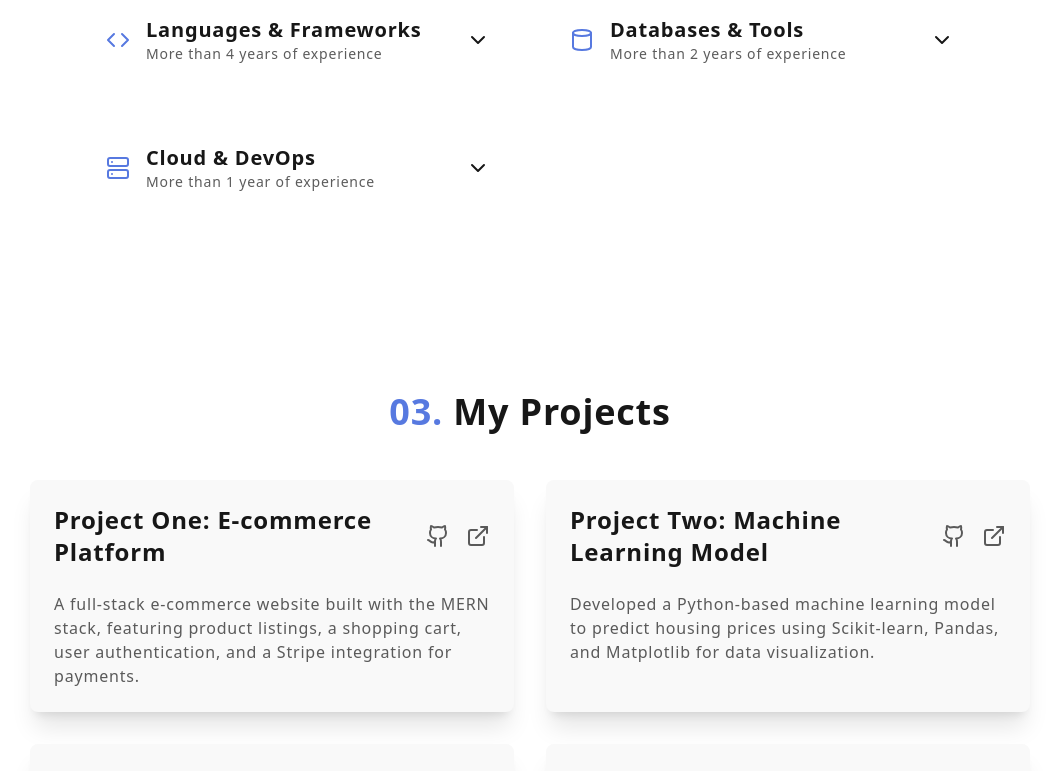
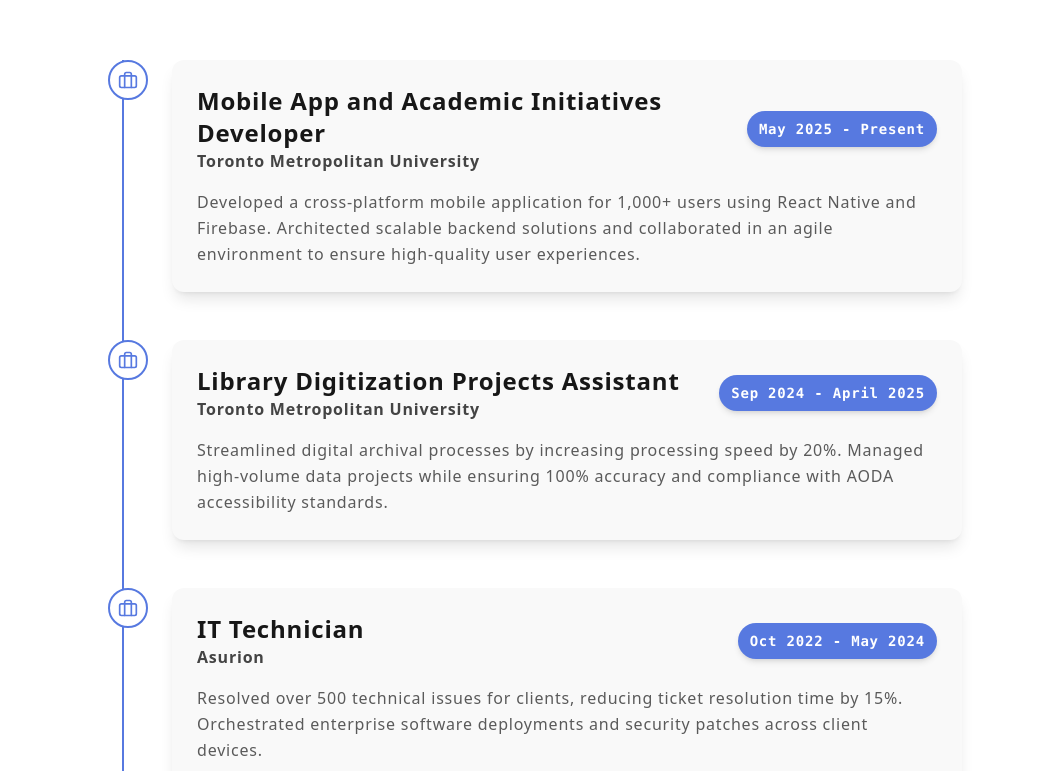
Before and after one commit to bcp579/Portfolio, a Next.js app: page / in a window 1280 px wide. Shown: the part 1540-2311 px from the top of the page, without its empty margins (110-1169 px from the left). Built offline with nearby package versions, Linux system fonts and the light colour scheme.

Commit message:
Update portfolio: Add work history, update bio and skills

```diff
--- a/app/components/Typewriter.js
+++ b/app/components/Typewriter.js
@@ -2,7 +2,7 @@
 
 import React, { useState, useEffect } from 'react';
 
-const words = ["a developer", "a coder", "an engineer", "a problem-solver"];
+const words = [ "a Full-Stack Developer", "a Python Developer" , "a Mobile App Architect", "a Data Science Enthusiast"];
 
 export default function Typewriter() {
   const [text, setText] = useState('');
--- a/app/page.js
+++ b/app/page.js
@@ -52,6 +52,13 @@
   </svg>
 );
 
+const BriefcaseIcon = (props) => (
+  <svg xmlns="http://www.w3.org/2000/svg" width="24" height="24" viewBox="0 0 24 24" fill="none" stroke="currentColor" strokeWidth="2" strokeLinecap="round" strokeLinejoin="round" {...props}>
+    <rect width="20" height="14" x="2" y="7" rx="2" ry="2" />
+    <path d="M16 21V5a2 2 0 0 0-2-2h-4a2 2 0 0 0-2 2v16" />
+  </svg>
+);
+
 
 // --- Main Portfolio Component ---
 export default function Portfolio() {
@@ -67,70 +74,91 @@
   // --- Data for your portfolio ---
   const portfolioData = {
     name: "Bhavya Patel",
-    title: "Computer Science Student & Aspiring Software Engineer",
-    about: "I am a passionate computer science student with a strong foundation in software development and problem-solving. I enjoy building applications that are scalable, efficient, and user-friendly. Currently exploring opportunities in cloud computing and machine learning.",
+    title: "Computer Science Student & Software Developer",
+    about: "I am a Bachelor of Science in Computer Science student at Toronto Metropolitan University. I specialize in full-stack mobile development and data science, with a passion for building scalable applications using React Native and Python. My background includes developing cloud-based solutions, optimizing machine learning models, and ensuring AODA compliance.",
+    experience: [
+      {
+        company: "Toronto Metropolitan University",
+        role: "Mobile App and Academic Initiatives Developer",
+        period: "May 2025 - Present",
+        description: "Developed a cross-platform mobile application for 1,000+ users using React Native and Firebase. Architected scalable backend solutions and collaborated in an agile environment to ensure high-quality user experiences.",
+      },
+      {
+        company: "Toronto Metropolitan University",
+        role: "Library Digitization Projects Assistant",
+        period: "Sep 2024 - April 2025",
+        description: "Streamlined digital archival processes by increasing processing speed by 20%. Managed high-volume data projects while ensuring 100% accuracy and compliance with AODA accessibility standards.",
+      },
+      {
+        company: "Asurion",
+        role: "IT Technician",
+        period: "Oct 2022 - May 2024",
+        description: "Resolved over 500 technical issues for clients, reducing ticket resolution time by 15%. Orchestrated enterprise software deployments and security patches across client devices.",
+      },
+    ],
     skills: [
       {
         category: "Languages & Frameworks",
-        icon: "code", // A simple string to represent the icon
-        level: "More than 4 years of experience",
+        icon: "code",
+        level: "Academic & Professional Experience",
         items: [
-          { name: "JavaScript", percentage: "90%" },
-          { name: "React / Next.js", percentage: "85%" },
-          { name: "Node.js", percentage: "80%" },
-          { name: "Python", percentage: "75%" },
+          { name: "Python (Pandas, NumPy)", percentage: "90%" },
+          { name: "React Native / JS", percentage: "85%" },
+          { name: "C / C++", percentage: "75%" },
+          { name: "Java", percentage: "70%" },
         ],
       },
       {
-        category: "Databases & Tools",
+        category: "AI & Data Science",
         icon: "database",
-        level: "More than 2 years of experience",
+        level: "Project-based Experience",
         items: [
-          { name: "SQL", percentage: "80%" },
-          { name: "MongoDB", percentage: "75%" },
-          { name: "Git / GitHub", percentage: "90%" },
-          { name: "Docker", percentage: "65%" },
+          { name: "TensorFlow / Keras", percentage: "80%" },
+          { name: "Scikit-learn", percentage: "85%" },
+          { name: "Matplotlib / Power BI", percentage: "75%" },
+          { name: "SQL / MS SQL Server", percentage: "80%" },
         ],
       },
       {
-        category: "Cloud & DevOps",
+        category: "Cloud & Tools",
         icon: "server",
-        level: "More than 1 year of experience",
+        level: "Industry Standard Tools",
         items: [
-          { name: "AWS", percentage: "60%" },
-          { name: "CI/CD", percentage: "55%" },
-          { name: "Jenkins", percentage: "40%" },
+          { name: "Firebase", percentage: "85%" },
+          { name: "Microsoft Azure", percentage: "60%" },
+          { name: "Git / GitHub", percentage: "90%" },
+          { name: "Jira / Agile", percentage: "80%" },
         ],
       },
     ],
     projects: [
       {
-        title: "Project One: E-commerce Platform",
-        description: "A full-stack e-commerce website built with the MERN stack, featuring product listings, a shopping cart, user authentication, and a Stripe integration for payments.",
-        imageUrl: "https://placehold.co/600x400/1e293b/ffffff?text=Project+One",
-        liveUrl: "#",
-        githubUrl: "#",
+        title: "TMU Student Mobile App",
+        description: "Developed and deployed a cross-platform app for 1,000+ users using React Native. Architected a robust backend with Firebase for high availability and implemented user-focused design.",
+        imageUrl: "https://placehold.co/600x400/1e293b/ffffff?text=TMU+Mobile+App",
+        liveUrl: "https://apps.apple.com/ca/app/fyeng-mobile/id6749859039", // Add link if available on App Store
+        githubUrl: "https://github.com/bcp579",
       },
       {
-        title: "Project Two: Machine Learning Model",
-        description: "Developed a Python-based machine learning model to predict housing prices using Scikit-learn, Pandas, and Matplotlib for data visualization.",
-        imageUrl: "https://placehold.co/600x400/1e293b/ffffff?text=Project+Two",
+        title: "AI-Powered Chatbot & API",
+        description: "Built a full-stack solution integrating OpenAI API with a Node.js backend and Azure SQL. Improved response accuracy by 25% and managed scalable user data.",
+        imageUrl: "https://placehold.co/600x400/1e293b/ffffff?text=AI+Chatbot",
         liveUrl: "#",
-        githubUrl: "#",
+        githubUrl: "https://github.com/bcp579",
       },
       {
-        title: "Project Three: Mobile App",
-        description: "A cross-platform mobile application using React Native for tracking personal fitness goals. Integrated with Firebase for real-time data synchronization.",
-        imageUrl: "https://placehold.co/600x400/1e293b/ffffff?text=Project+Three",
+        title: "Predictive Modeling Case Study",
+        description: "Created data-driven ML models (Linear Regression, CNN) using Python and TensorFlow. Applied hyperparameter tuning and PCA to reduce complexity by 30%.",
+        imageUrl: "https://placehold.co/600x400/1e293b/ffffff?text=Predictive+Modeling",
         liveUrl: "#",
-        githubUrl: "#",
+        githubUrl: "https://github.com/bcp579",
       },
        {
-        title: "Project Four: DevOps Pipeline",
-        description: "Designed and implemented a CI/CD pipeline using Jenkins and Docker to automate the testing and deployment of a web application on AWS.",
-        imageUrl: "https://placehold.co/600x400/1e293b/ffffff?text=Project+Four",
+        title: "Library Digitization Automation",
+        description: "Streamlined digital archival processes at TMU using specialized software and metadata tools, increasing processing speed for academic records by 20%.",
+        imageUrl: "https://placehold.co/600x400/1e293b/ffffff?text=Digitization+Project",
         liveUrl: "#",
-        githubUrl: "#",
+        githubUrl: "https://github.com/bcp579",
       },
     ],
     contact: {
@@ -218,13 +246,13 @@
               and I&apos;m <Typewriter/>
             </h3>
             <p className="text-[var(--foreground)] opacity-70 text-lg max-w-xl mb-8">
-              I build things for the web. I&apos;m a software engineer specializing in building (and occasionally designing) exceptional digital experiences.
+             I am a Computer Science student at Toronto Metropolitan University (formerly Ryerson University) specializing in full-stack mobile development and data science. I build scalable applications using React Native and Python, focusing on creating efficient, user-centric digital solutions.
             </p>
             <div className="flex space-x-4">
               <a href="#projects" className="bg-[hsl(225,69%,61%)] hover:bg-[hsl(225,69%,79%)] text-white font-bold py-3 px-6 rounded-lg transition-transform transform hover:scale-105 shadow-lg">
                 View My Work
               </a>
-              <a href="/resume.pdf" target="_blank" rel="noopener noreferrer" className="border-2 border-[hsl(225,69%,61%)] hover:bg-[hsl(225,69%,61%)] text-[hsl(225,69%,61%)] hover:text-white font-bold py-3 px-6 rounded-lg transition-all transform hover:scale-105">
+              <a href="/Bhavya_Resume.pdf" target="_blank" rel="noopener noreferrer" className="border-2 border-[hsl(225,69%,61%)] hover:bg-[hsl(225,69%,61%)] text-[hsl(225,69%,61%)] hover:text-white font-bold py-3 px-6 rounded-lg transition-all transform hover:scale-105">
                 Download Resume
               </a>
             </div>
@@ -255,7 +283,7 @@
               </defs>
 
               <image
-                href="/Portfolio/image.png"
+                href="/image.png"
                 width="100%"
                 height="100%"
                 clipPath="url(#aviator-mask)"
@@ -293,7 +321,7 @@
           <div className="max-w-4xl mx-auto flex flex-col md:flex-row items-center gap-12">
             <div className="shadow-2xl ... rounded-xl mx-auto relative w-64 h-64">
               <Image
-                src="/Portfolio/Avatar.png"
+                src="/Avatar.png"
                 alt="Bhavya Patel"
                 fill
                 sizes="(max-width: 768px) 100vw, 33vw"
@@ -303,26 +331,72 @@
             <div className="md:w-2/3 text-lg text-[var(--foreground)] opacity-70 space-y-4">
               <p>{portfolioData.about}</p>
                <div className="flex justify-center space-x-25 mt-8">
+
                 <div className='flex flex-col items-center'>
-                  <p className='text-2xl font-extrabold text-[var(--foreground)]'>02+ </p>
+                  <p className='text-2xl font-extrabold text-[var(--foreground)]'>03+ </p>
                   <p className='text-sm text-[var(--foreground)] opacity-70'> Years <br/> Experience</p>
                 </div>
+
                 <div className='flex flex-col items-center'>
                   <p className='text-2xl font-extrabold text-[var(--foreground)]'> 10+ </p>
-                  <p className='text-sm text-[var(--foreground)] opacity-70'> Completed <br/> Projects </p>
+                  <p className='text-sm text-[var(--foreground)] opacity-70'> Projects <br/> & Labs </p>
                 </div>
                </div>
             </div>
 
           </div>
 
+        </section>
 
+        {/* --- Work History Section --- */}
+        <section id="experience" className="py-20 md:py-24">
+          <h2 className="text-4xl font-bold text-center mb-16 text-[var(--foreground)]">
+            <span className="text-[hsl(225,69%,61%)]">02.</span> Work History
+          </h2>
+
+          <div className="max-w-4xl mx-auto px-4">
+            <div className="relative border-l-2 border-[hsl(225,69%,61%)] border-opacity-30 ml-3 md:ml-6 space-y-12">
+
+              {portfolioData.experience.map((job, index) => (
+                <div key={index} className="relative pl-8 md:pl-12 group">
+
+                  {/* Timeline Icon */}
+                  <div className="absolute -left-[13px] md:-left-[16px] top-0 bg-[var(--background)] border-2 border-[hsl(225,69%,61%)] text-[hsl(225,69%,61%)] rounded-full p-1.5 md:p-2 z-10 group-hover:bg-[hsl(225,69%,61%)] group-hover:text-white transition-colors duration-300">
+                    <BriefcaseIcon className="w-4 h-4 md:w-5 md:h-5" />
+                  </div>
+
+                  {/* Job Card */}
+                  <div className="bg-[var(--project_background)] p-6 rounded-xl shadow-lg border border-transparent hover:border-[hsl(225,69%,61%)] transition-all duration-300 transform group-hover:-translate-y-1">
+                    <div className="flex flex-col md:flex-row md:items-center md:justify-between mb-4 gap-4">
+                      <div>
+                        <h3 className="text-xl md:text-2xl font-bold text-[var(--foreground)] group-hover:text-[hsl(225,69%,61%)] transition-colors">
+                          {job.role}
+                        </h3>
+                        <h4 className="text-md font-semibold text-[var(--foreground)] opacity-80">
+                          {job.company}
+                        </h4>
+                      </div>
+
+                      <div className="mt-2 md:mt-0 flex-shrink-0 inline-block bg-[hsl(225,69%,61%)] text-white px-3 py-2 rounded-full text-sm font-mono font-bold text-center min-w-[160px] shadow-md">
+                        {job.period}
+                      </div>
+                    </div>
+
+                    <p className="text-[var(--foreground)] opacity-70 leading-relaxed text-sm md:text-base">
+                      {job.description}
+                    </p>
+                  </div>
+                </div>
+              ))}
+
+            </div>
+          </div>
         </section>
 
         {/* --- Skills Section --- */}
         <section id="skills" className="py-20 md:py-22">
           <h2 className="text-4xl font-bold text-center mb-12 text-[var(--foreground)]">
-            <span className="text-[hsl(225,69%,61%)]">02.</span> My Skills
+            <span className="text-[hsl(225,69%,61%)]">03.</span> My Skills
           </h2>
 
           <div className="max-w-4xl mx-auto grid grid-cols-1 md:grid-cols-2 gap-8">
@@ -340,7 +414,7 @@
         {/* --- Projects Section --- */}
         <section id="projects" className="py-20 md:py-22">
           <h2 className="text-4xl font-bold text-center mb-12 text-[var(--foreground)]">
-            <span className="text-[hsl(225,69%,61%)]">03.</span> My Projects
+            <span className="text-[hsl(225,69%,61%)]">04.</span> My Projects
           </h2>
           <div className="grid grid-cols-1 md:grid-cols-2 lg:grid-cols-2 gap-8 max-w-6xl mx-auto">
             {portfolioData.projects.map((project, index) => (
@@ -370,7 +444,7 @@
         {/* --- Contact Section --- */}
       <section id="contact" className="py-20 md:py-32">
         <h2 className="text-4xl font-bold text-center mb-3 text-[var(--foreground)]">
-          <span className="text-[hsl(225,69%,61%)]">04.</span> Contact Me
+          <span className="text-[hsl(225,69%,61%)]">05.</span> Contact Me
         </h2>
         <h2 className="text-1xl text-center mb-19 text-[var(--foreground)] opacity-70">
           Get In Touch
--- a/next.config.mjs
+++ b/next.config.mjs
@@ -4,7 +4,7 @@
   output: 'export',
 
   //  Sets the base path to your repository name
-  basePath: '/Portfolio',
+  // basePath: '/Portfolio',
 
   //  Disables image optimization, which is not supported in a static export environment
   images: {
```
Also changed, not shown: 1 other file (tests, documents, lock files or other folders).
